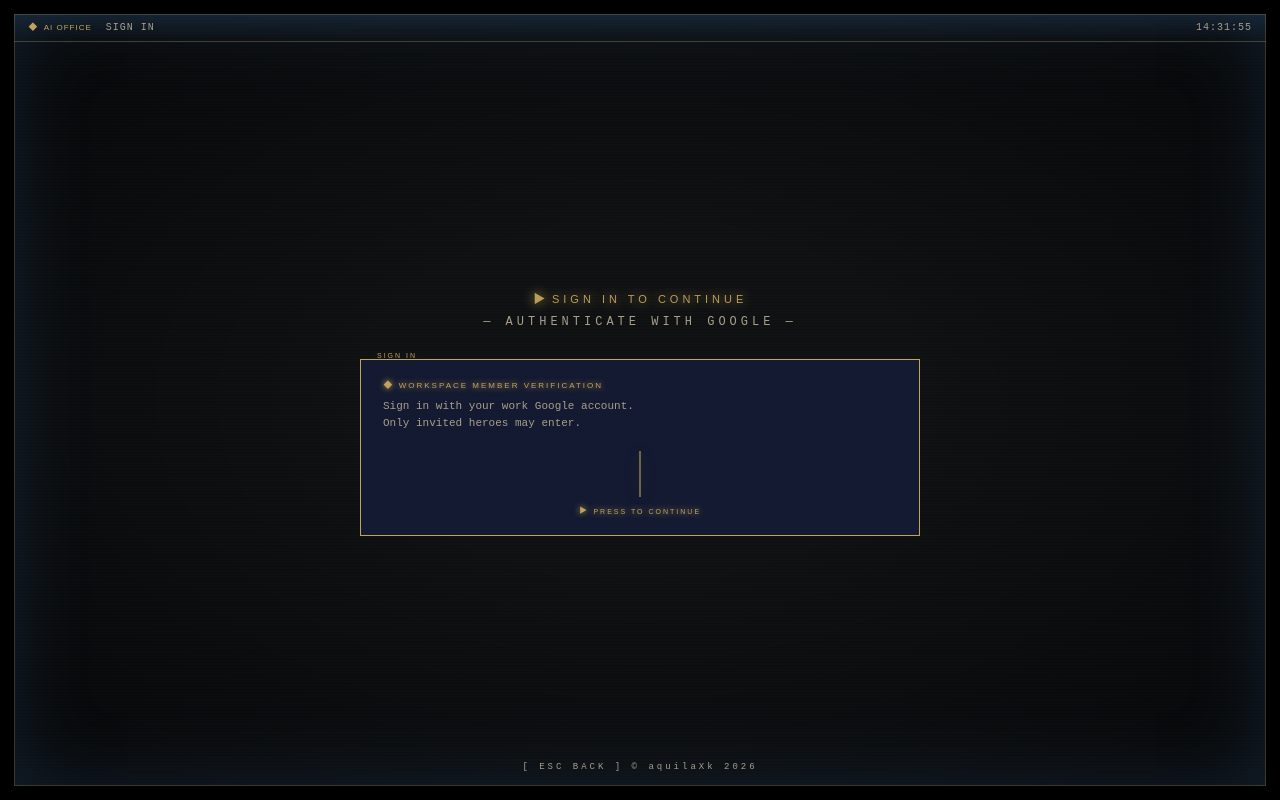
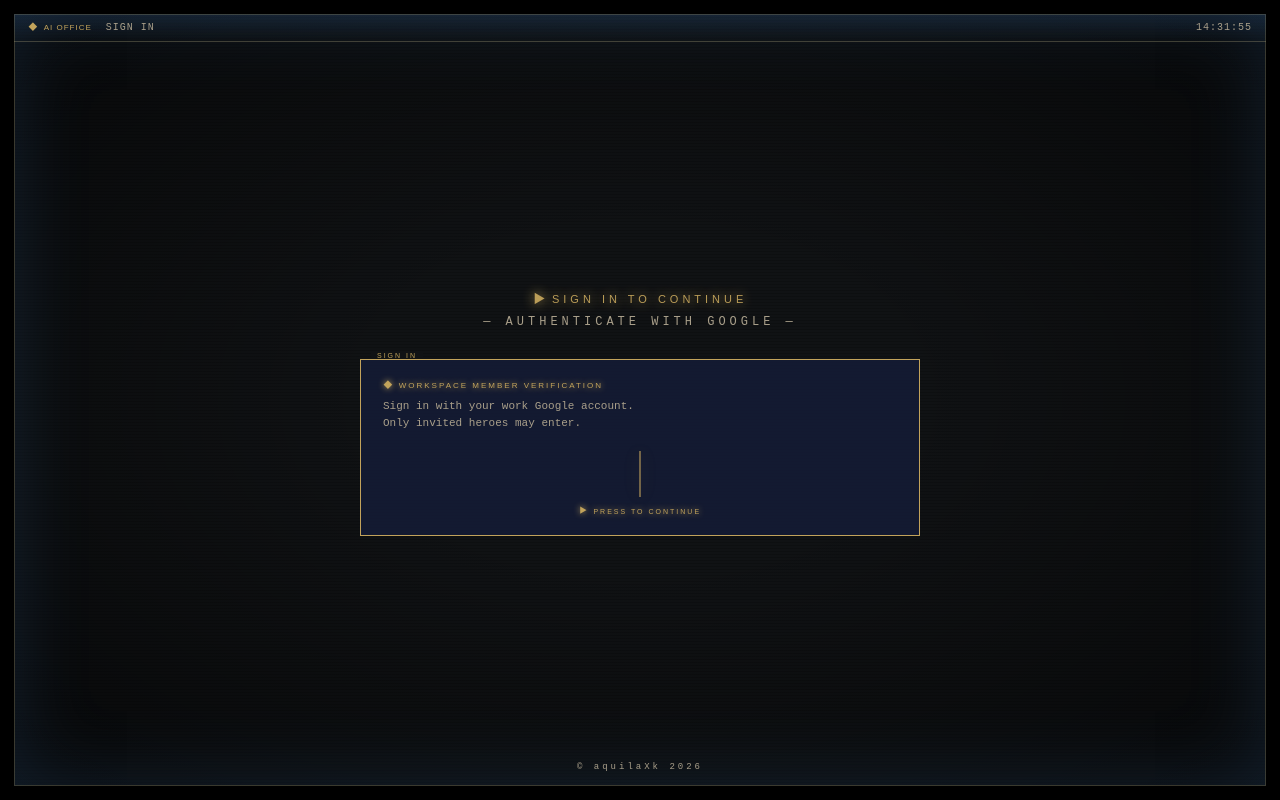
Before and after one commit to AquilaXk/aquila-office, a Next.js app in the folder front/: page /auth in a window 1280 px wide. Built offline with nearby package versions, Linux system fonts and the light colour scheme; no server answers.

Commit message:
fix(front): simplify auth footer copyright

```diff
--- a/front/app/auth/page.tsx
+++ b/front/app/auth/page.tsx
@@ -202,7 +202,7 @@ function AuthPageInner() {
             letterSpacing: 3,
           }}
         >
-          [ ESC BACK ] © aquilaXk 2026
+          © aquilaXk 2026
         </div>
       </div>
 
```
Also changed, not shown: 1 other file (tests, documents, lock files or other folders).
